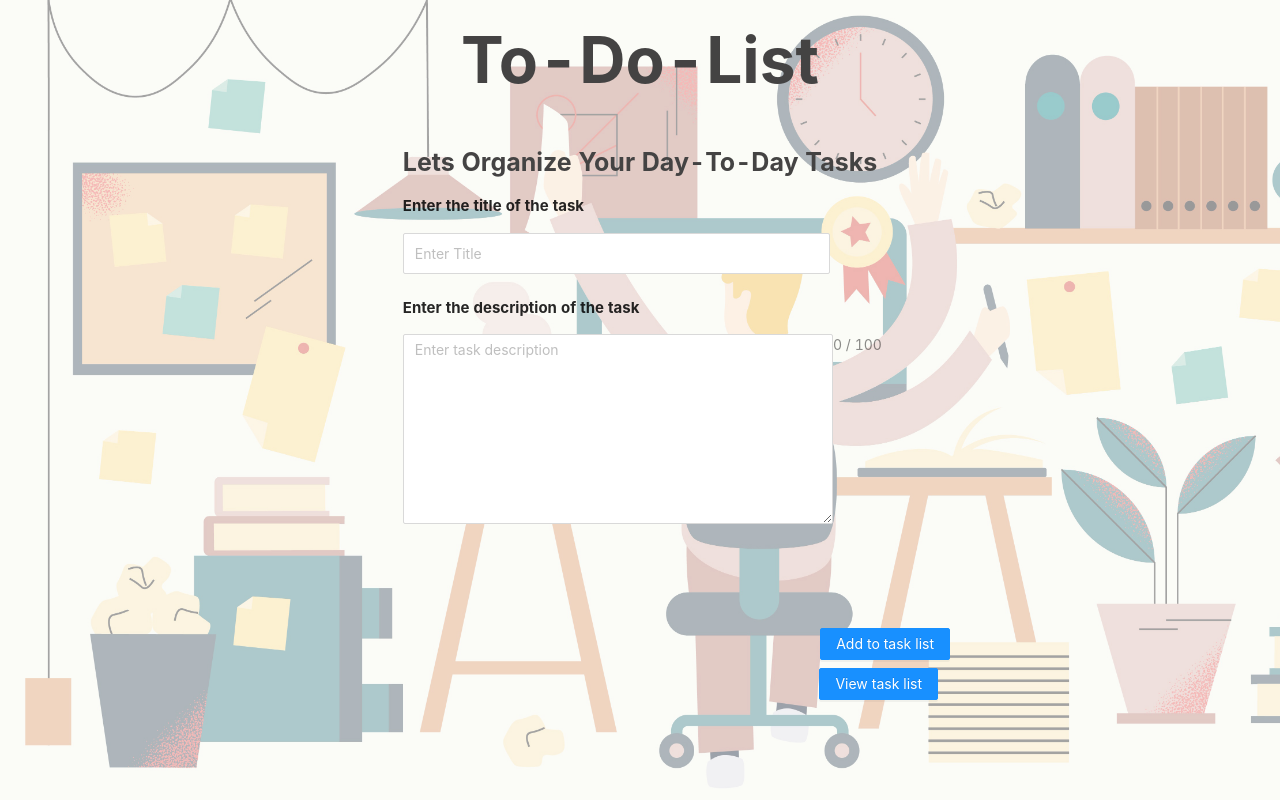
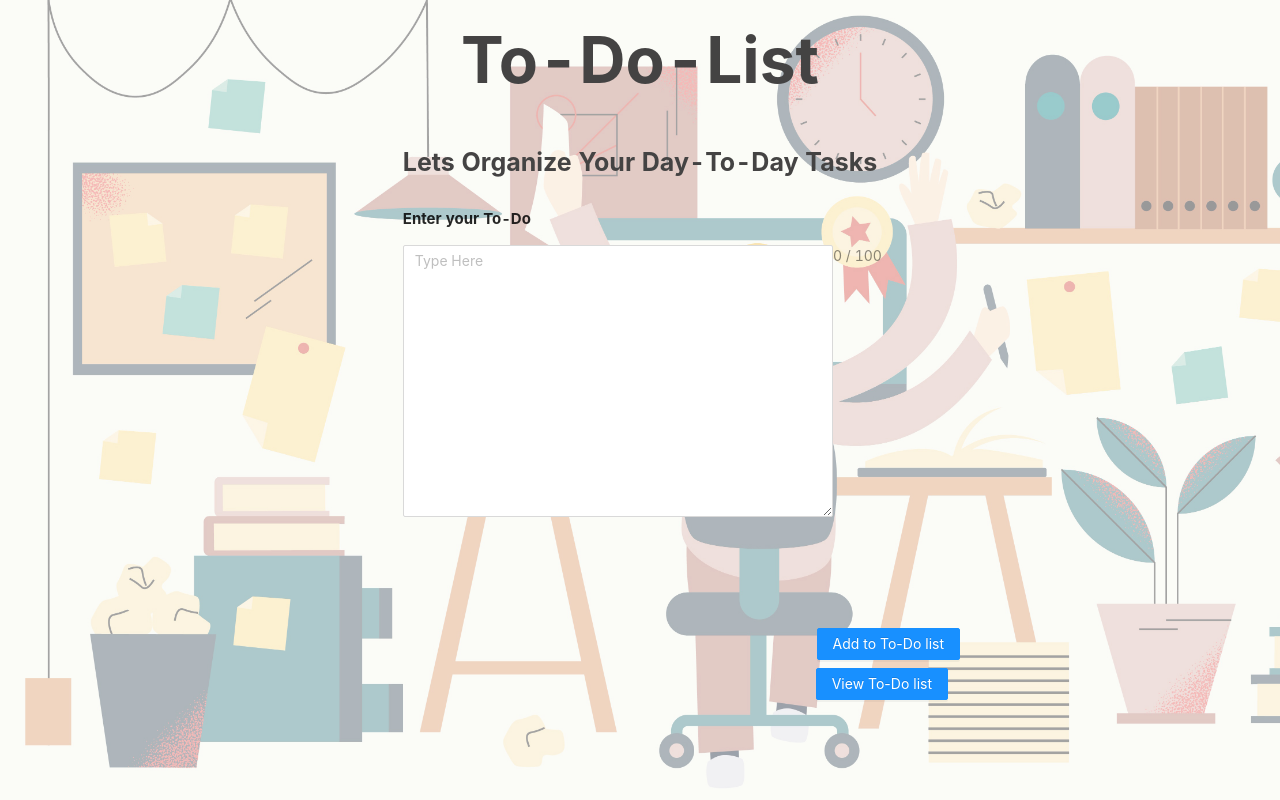
Before and after one commit to ThanuH/my-to-do-app-, a React (Create React App) app in the folder to-do-app/: page / in a window 1280 px wide. Built offline with nearby package versions, Linux system fonts and the light colour scheme.

Commit message:
Dev Phase 9

```diff
--- a/to-do-app/src/Components/App.tsx
+++ b/to-do-app/src/Components/App.tsx
@@ -1,4 +1,4 @@
-import React from "react";
+import React, { useState } from "react";
 
 
 //import logo from './logo.svg';
@@ -13,6 +13,8 @@ import ViewList from "./Pages/ViewList"
 import {BrowserRouter as Router,Switch,Route,Redirect,} from "react-router-dom";
 
 const App: React.FC = () => {
+  const [todo, setTodo] = useState<string>("");
+
   return (
     <Router>
       <Switch>
--- a/to-do-app/src/Components/Pages/Home.tsx
+++ b/to-do-app/src/Components/Pages/Home.tsx
@@ -3,38 +3,21 @@ import { useHistory } from "react-router-dom";
 import '../../Style/App.css';
 import { Input } from 'antd';
 import { Button } from 'antd';
-import { useState } from 'react';
 
 
-
+const { TextArea } = Input;
 const Home =() =>{
     const history = useHistory();
     const nextPage =()=>{history.push("/view-list")}
-    const { TextArea } = Input;
-    const onChange = (e: React.ChangeEvent<HTMLTextAreaElement>) => {console.log('Change:', e.target.value);};
-
-    const [title, setTitle] = useState("");
-
-    const onButtonClick = (event: { preventDefault: () => void; }) => {
-    event.preventDefault();
-    alert(`Task added to the list successfully`)}
-
-
     return(
     <div className='App'>
     <form >
         <h1 className='Heading'>To-Do-List</h1>
-        <h3 className='Text'>Lets Organize Your Day-To-Day Tasks</h3>
-        <p className='InputTxt'>Enter the title of the task</p>
-        <Input placeholder='Enter Title'
-        className='TitleBox'
-        type="text"
-        value={title}
-        onChange={(e)=> setTitle(e.target.value)}/><br/>
-        <p className='InputTxt'>Enter the description of the task</p>
-        <TextArea showCount maxLength={100} style={{ height: 190 }} onChange={onButtonClick} placeholder='Enter task description' className='DesBox'/>
-        <Button type="primary"  className='Button1' onClick={onButtonClick}>Add to task list</Button>
-        <Button type="primary"  className='Button2' onClick={nextPage}>View task list</Button>
+        <p className='Text'>Lets Organize Your Day-To-Day Tasks</p>
+        <p className='InputTxt'>Enter your To-Do</p>
+        <TextArea showCount maxLength={100} style={{ height: 272 }} placeholder='Type Here' className='DesBox'/>
+        <Button type="primary"  className='Button1'>Add to To-Do list</Button>
+        <Button type="primary"  className='Button2' onClick={nextPage}>View To-Do list</Button>
     </form>
     </div>
     )
--- a/to-do-app/src/Style/Input.css
+++ b/to-do-app/src/Style/Input.css
@@ -23,11 +23,11 @@
 
 .Button1{
     position:absolute;
-    right: 330px;
+    right: 320px;
     bottom: 140px;
 }
 .Button2{
     position:absolute;
-    right: 342px;
+    right: 332px;
     bottom: 100px;
 }
```
